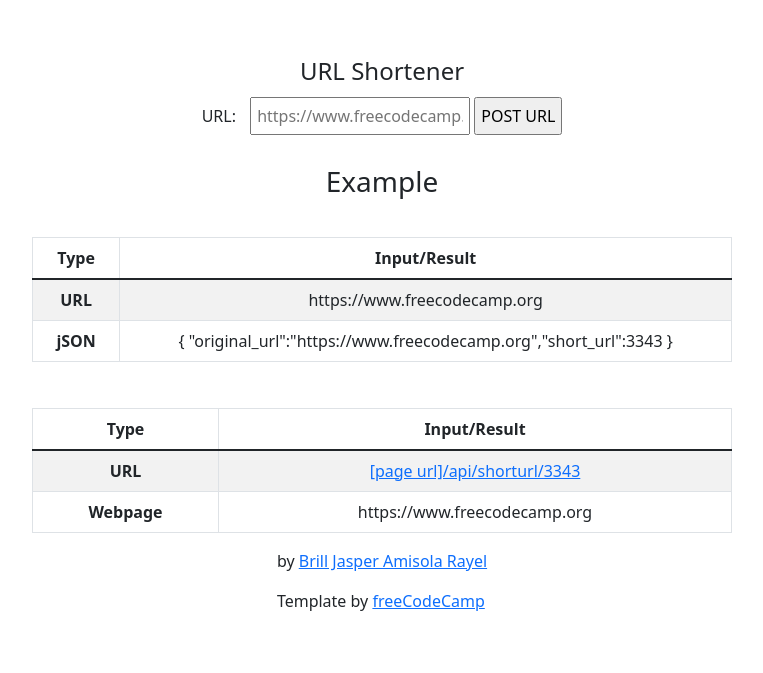
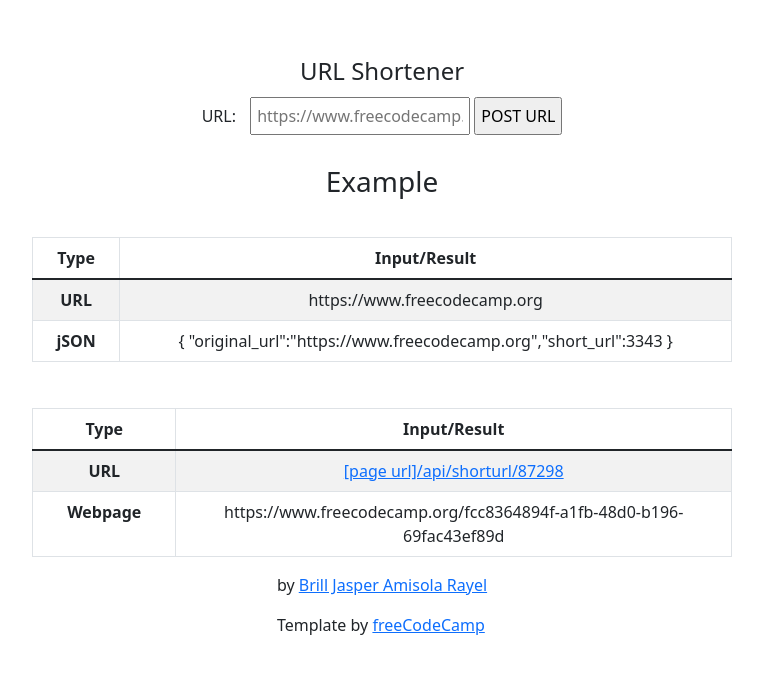
Before and after one commit to gitsumakwel/URL_Shortener, a website: page views/index.html in a window 1280 px wide. Shown: the part 73-746 px from the top of the page, without its empty margins (258-1021 px from the left). Drawn offline with nearby package versions, Linux system fonts and the light colour scheme.

Commit message:
Git commit index.html update

```diff
--- a/views/index.html
+++ b/views/index.html
@@ -55,11 +55,11 @@
           <tbody>
             <tr>
               <th scope="row">URL</th>
-              <td><a href="https://boilerplate-project-urlshortener-1.gitsumakwel.repl.co/api/shorturl/3343" target="_blank">[page url]/api/shorturl/3343</a></td>
+              <td><a href="https://www.freecodecamp.org/fcc8364894f-a1fb-48d0-b196-69fac43ef89d" target="_blank">[page url]/api/shorturl/87298</a></td>
             </tr>
             <tr>
               <th scope="row">Webpage</th>
-              <td>https://www.freecodecamp.org</td>
+              <td>https://www.freecodecamp.org/fcc8364894f-a1fb-48d0-b196-69fac43ef89d</td>
             </tr>
           </tbody>
         </table>
```
